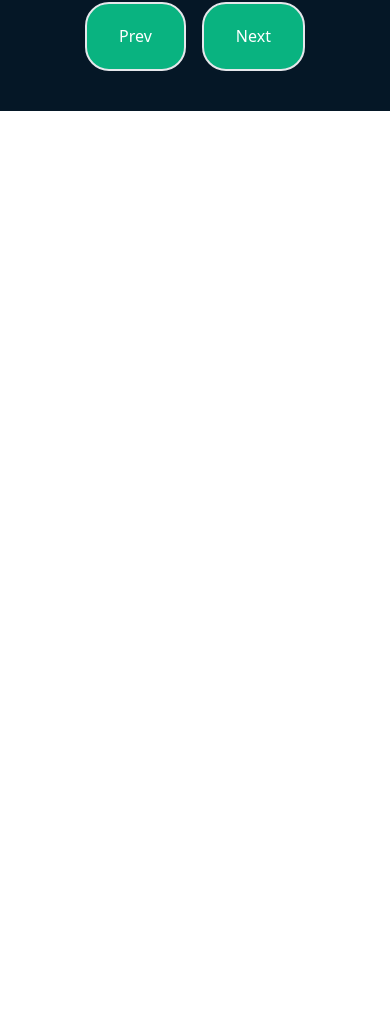
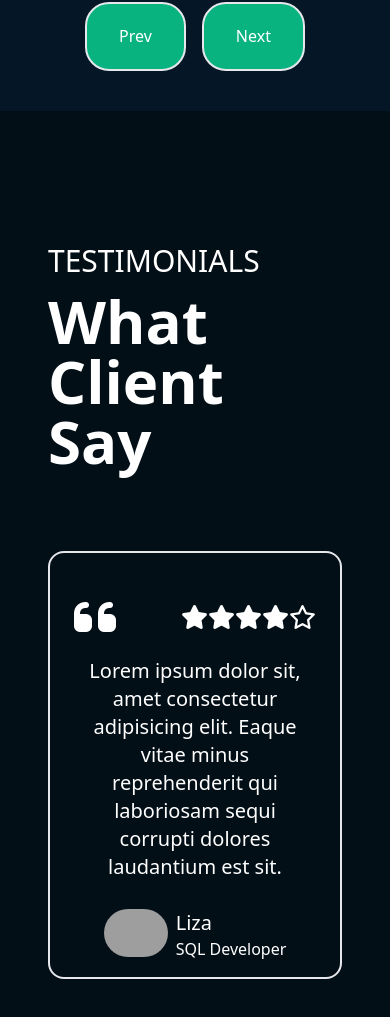
Before and after one commit to ved-asole/my-portfolio, a React (Vite) app: page / in a window 390 px wide. Shown: the part 3674-4691 px from the top of the page. Before the commit the page ends 3785 px from the top, so only its background shows below. Built offline with nearby package versions, Linux system fonts and the light colour scheme; grey boxes are pictures that could not be loaded.

Commit message:
testimonial section done

```diff
--- a/src/App.jsx
+++ b/src/App.jsx
@@ -26,7 +26,7 @@ const App = () => {
       <Hero />
       <Services />
       <Projects />
-      {/* <Testimonials /> */}
+      <Testimonials />
       {/* <Footer /> */}
     </>
   )
--- a/src/assets/index.js
+++ b/src/assets/index.js
@@ -46,3 +46,35 @@ export const projects=[
 
 
 ]
+
+export const testimonials = [
+    {
+        name: "Liza",
+        position: "SQL Developer",
+        stars:4,
+        imgUrl: "https://randomuser.me/api/portraits/men/75.jpg",
+        testimonial: "Lorem ipsum dolor sit, amet consectetur adipisicing elit. Eaque vitae minus reprehenderit qui laboriosam sequi corrupti dolores laudantium est sit."
+    },
+    {
+        name: "Vignesh",
+        position: "WEB Developer",
+        stars:4,
+        imgUrl: "https://randomuser.me/api/portraits/men/75.jpg",
+        testimonial: "Lorem ipsum dolor sit, amet consectetur adipisicing elit. Eaque vitae minus reprehenderit qui laboriosam sequi corrupti dolores laudantium est sit."
+    },
+    {
+        name: "Priyanshu",
+        position: "SQL Developer",
+        stars: 2,
+        imgUrl: "https://randomuser.me/api/portraits/men/75.jpg",
+        testimonial: "Lorem ipsum dolor sit, amet consectetur adipisicing elit. Eaque vitae minus reprehenderit qui laboriosam sequi corrupti dolores laudantium est sit."
+    },
+    {
+        name: "Vignesh Gupta",
+        position: "Developer",
+        stars:4,
+        imgUrl: "https://randomuser.me/api/portraits/men/75.jpg",
+        testimonial: "Lorem ipsum dolor sit, amet consectetur adipisicing elit. Eaque vitae minus reprehenderit qui laboriosam sequi corrupti dolores laudantium est sit."
+    },
+
+]
--- a/src/assets/utils.js
+++ b/src/assets/utils.js
@@ -1,8 +1,9 @@
 import Glide from "@glidejs/glide"
 
 
-export function createGlide(type, id){
+export function createGlide(type, id , autoplayDur){
     let glide = new Glide(`#${id}`, {
+        autoplay: autoplayDur,
         type: type,
         rewindDuration: 500,
         gap:20,
--- a/src/components/Projects.jsx
+++ b/src/components/Projects.jsx
@@ -5,7 +5,7 @@ import { createGlide } from '../assets/utils'
 
 const Projects = () => {
     useEffect(() => {
-        createGlide('slider', 'glide');
+        createGlide('slider', 'project-glide' , 10000);
     }, [])
 
 
@@ -20,7 +20,7 @@ const Projects = () => {
                         laboriosam sequi corrupti dolores laudantium est sit.
                     </p>
 
-                    <div id="glide">
+                    <div id="project-glide">
                         <div data-glide-el="track" className="glide__track">
                             <ul className="glide__slides flex content-center">
                                 {projects.map((project, i) => (
--- a/src/components/Testimonials.jsx
+++ b/src/components/Testimonials.jsx
@@ -1,109 +1,58 @@
-import React from 'react'
+import React, { useEffect } from 'react'
+import { testimonials, projects } from '../assets'
+import { createGlide } from '../assets/utils';
 
 const Testimonials = () => {
+    useEffect(() => {
+        createGlide('carousel', 'testimonial-glide', 2000);
+    }, [])
     return (
-        <div className="container bg-[#030f17] min-w-full px-28">
-            <div className="h-screen">
+        <div data-aos="fade-right" className="container bg-[#030f17] md:px-28 px-12 min-h-screen p-10">
             <section id="testominals">
-                    <div className="text-white pt-15 w-1/2">
-                        <div className="pt-28">
-                            <p className="text-3xl leading-loose text-secondary">
-                                TESTIMONIALS
-                            </p><h1 className="text-6xl font-bold text-white">What Client Say</h1>
-                            <p />
-                            <div className="buttons text-white mt-24">
-                                <button className="mx-16 rounded-3xl border-2 py-[1.3rem] px-[2rem] bg-[#09b380]">Prev</button>
-                                <button className="mx-16 rounded-3xl border-2 py-[1.3rem] px-[2rem] bg-[#09b380]">Next</button>
+                <div className="text-white pt-15">
+                    <div className="pt-20">
+                        <p className="text-3xl leading-loose text-secondary">TESTIMONIALS</p>
+                        <h1 className="text-6xl font-bold text-white">What Client Say</h1>
                     </div>
                 </div>
-                    </div>
-                    <div className="testimonials mt-20 text-white">
-                        <div className="grid grid-cols-3 gap-3">
-                            <div className="card rounded-2xl border-2 pt-10 px-4">
-                                <div className="icon text-secondary leading-loose flex text-5xl pl-10">
+                <div className="testimonials py-20 text-white">
+                    <div id="testimonial-glide">
+                        <div data-glide-el="track" className="glide__track">
+                            <ul className="glide__slides flex content-center">
+                                {testimonials.map((testimonial, i) => (
+                                    <li className="glide__slide z-0" key={i}>
+                                        <div className="testimonial-card rounded-2xl border-2 pt-10 px-4">
+                                            <div className="icon text-secondary leading-loose flex justify-between text-5xl px-2 md:px-10">
                                                 <i className="fa-solid fa-quote-left" />
-                                    <div className="rating text-2xl pl-40 pt-2">
-                                        <i className="fa-solid fa-star" />
-                                        <i className="fa-solid fa-star" />
-                                        <i className="fa-solid fa-star" />
-                                        <i className="fa-regular fa-star" />
-                                        <i className="fa-regular fa-star" />
+                                                <div className="rating text-2xl pt-2">
+
+                                                    {[1, 1, 1, 1, 1].map((_, i) => {
+                                                        if (testimonial.stars > i)
+                                                            return <i className="fa-solid fa-star" />
+                                                        else return <i className="fa-regular fa-star" />
+                                                    })}
                                                 </div>
                                             </div>
-                                <div className="p-10">
+                                            <div className="p-4 md:p-10">
                                                 <p className="text-center text-xl">
-                                        Lorem ipsum dolor sit, amet consectetur adipisicing elit. Eaque vitae minus reprehenderit qui
-                                        laboriosam sequi corrupti dolores laudantium est sit.
+                                                    {testimonial.testimonial}
                                                 </p>
-                                    <div className="flex justify-between pt-7 pl-3 pr-3">
-                                        <div className="pr-7">
-                                            <img src="https://randomuser.me/api/portraits/men/75.jpg" className="h-20 rounded-full" alt="Name" />
-                                        </div>
-                                        <div>
-                                            <h1 className="text-3xl font-medium">Vighnesh Gupta</h1>
-                                            <h3 className="text-xl">Web Developer</h3>
+                                                <div className="flex justify-center md:justify-start pt-7 pl-3 pr-3">
+                                                    <img src={testimonial.imgUrl} className="h-12 md:h-16 mr-2 md:mr-6 object-contain rounded-full" alt="Name" />                                                    <div>
+                                                        <h1 className="text-xl md:text-3xl font-medium">{testimonial.name}</h1>
+                                                        <h3 className="text-md md:text-xl">{testimonial.position}</h3>
                                                     </div>
                                                 </div>
                                             </div>
                                         </div>
-                            <div className="card rounded-2xl border-2 pt-10 px-4">
-                                <div className="icon text-secondary leading-loose flex text-5xl pl-10">
-                                    <i className="fa-solid fa-quote-left" />
-                                    <div className="rating text-2xl pl-40 pt-2">
-                                        <i className="fa-solid fa-star" />
-                                        <i className="fa-solid fa-star" />
-                                        <i className="fa-solid fa-star" />
-                                        <i className="fa-regular fa-star" />
-                                        <i className="fa-regular fa-star" />
+                                    </li>
+                                ))}
+                            </ul>
                         </div>
-                                </div>
-                                <div className="p-10">
-                                    <p className="text-center text-xl">
-                                        Lorem ipsum dolor sit, amet consectetur adipisicing elit. Eaque vitae minus reprehenderit qui
-                                        laboriosam sequi corrupti dolores laudantium est sit.
-                                    </p>
-                                    <div className="flex justify-between pt-7 pl-3 pr-3">
-                                        <div className="pr-7">
-                                        <img src="https://randomuser.me/api/portraits/men/75.jpg" className="h-20 rounded-full" alt="Name" />
-                                        </div>
-                                        <div>
-                                            <h1 className="text-3xl font-medium">Priyanshu Nagar</h1>
-                                            <h3 className="text-xl">Software Engineer</h3>
-                                        </div>
-                                    </div>
-                                </div>
-                            </div>
-                            <div className="card rounded-2xl border-2 pt-10 px-4">
-                                <div className="icon text-secondary leading-loose flex text-5xl pl-10">
-                                    <i className="fa-solid fa-quote-left" />
-                                    <div className="rating text-2xl pl-40 pt-2">
-                                        <i className="fa-solid fa-star" />
-                                        <i className="fa-solid fa-star" />
-                                        <i className="fa-solid fa-star" />
-                                        <i className="fa-regular fa-star" />
-                                        <i className="fa-regular fa-star" />
-                                    </div>
-                                </div>
-                                <div className="p-10">
-                                    <p className="text-center text-xl">
-                                        Lorem ipsum dolor sit, amet consectetur adipisicing elit. Eaque vitae minus reprehenderit qui
-                                        laboriosam sequi corrupti dolores laudantium est sit.
-                                    </p>
-                                    <div className="flex justify-between pt-7 pl-3 pr-3">
-                                        <div className="pr-7">
-                                        <img src="https://randomuser.me/api/portraits/men/75.jpg" className="h-20 rounded-full" alt="Name" />
-                                        </div>
-                                        <div>
-                                            <h1 className="text-3xl font-medium">Liza Mathur</h1>
-                                            <h3 className="text-xl">Database Developer</h3>
-                                        </div>
-                                    </div>
-                                </div>
-                            </div>
+
                     </div>
                 </div>
             </section>
-            </div>
         </div>
 
     )
```
Lines whose indentation alone changed are shown as unchanged.
